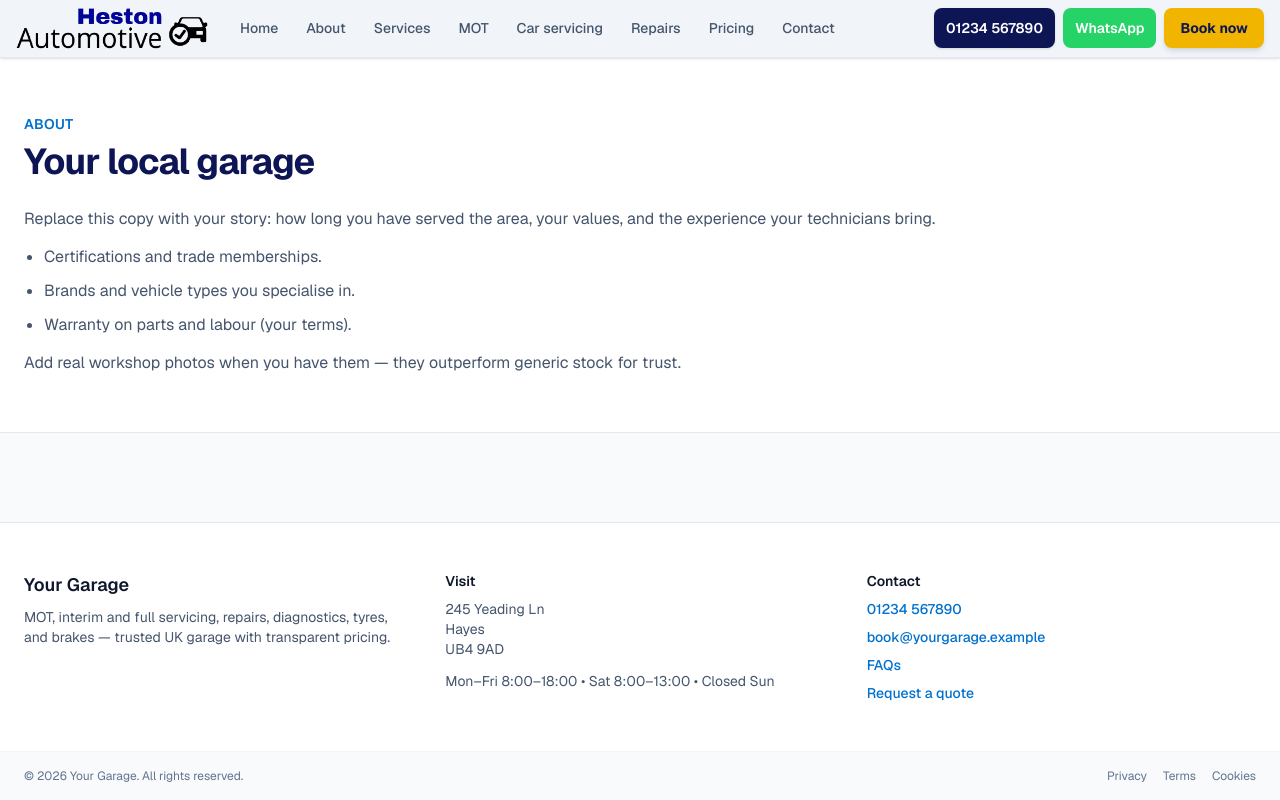
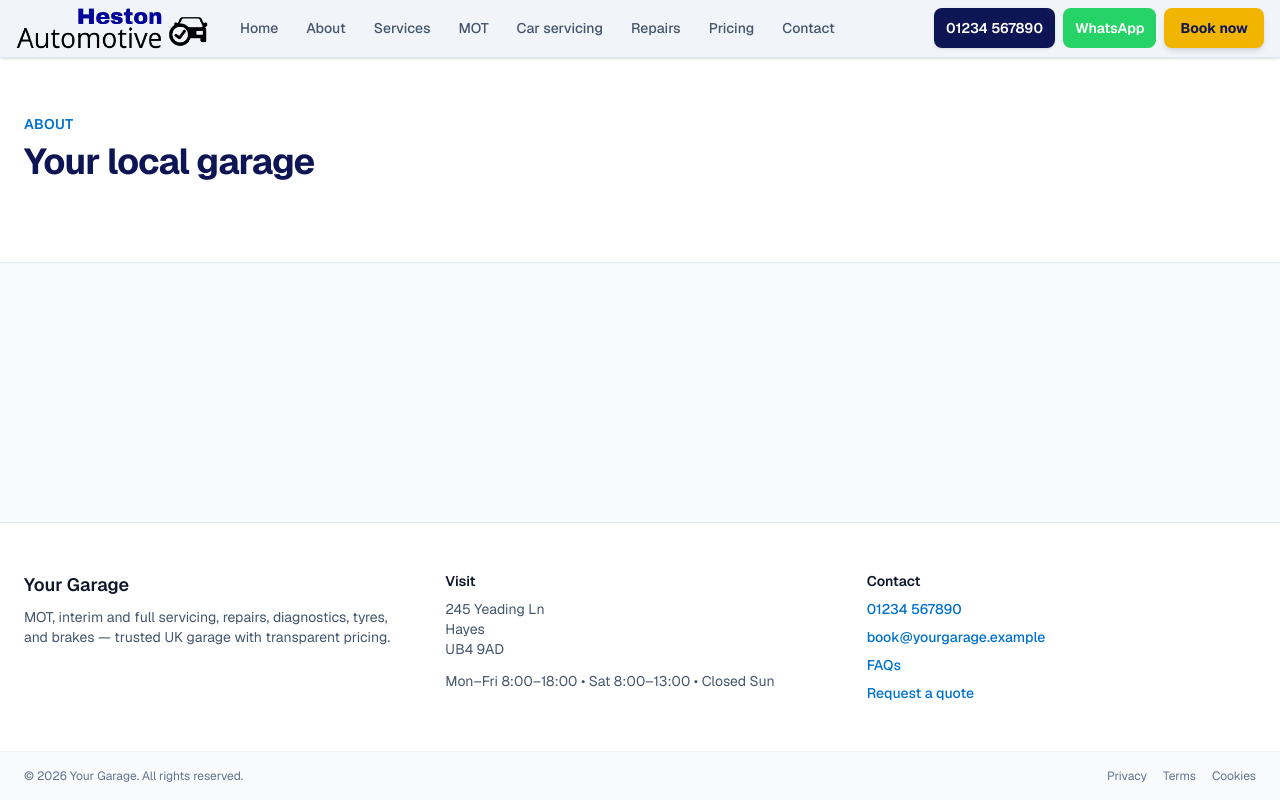
Before and after one commit to arslan020/car-service-website, a Next.js app: page /about in a window 1280 px wide. Built offline with nearby package versions, Linux system fonts and the light colour scheme.

Commit message:
Update about page

```diff
--- a/app/about/page.tsx
+++ b/app/about/page.tsx
@@ -3,16 +3,7 @@ import { PageIntro } from "@/components/page-intro";
 export default function AboutPage() {
   return (
     <PageIntro eyebrow="About" title="Your local garage">
-      <p>
-        Replace this copy with your story: how long you have served the area, your values, and the experience your
-        technicians bring.
-      </p>
-      <ul className="list-disc space-y-2 pl-5">
-        <li>Certifications and trade memberships.</li>
-        <li>Brands and vehicle types you specialise in.</li>
-        <li>Warranty on parts and labour (your terms).</li>
-      </ul>
-      <p>Add real workshop photos when you have them — they outperform generic stock for trust.</p>
+      <p></p>
     </PageIntro>
   );
 }
```
